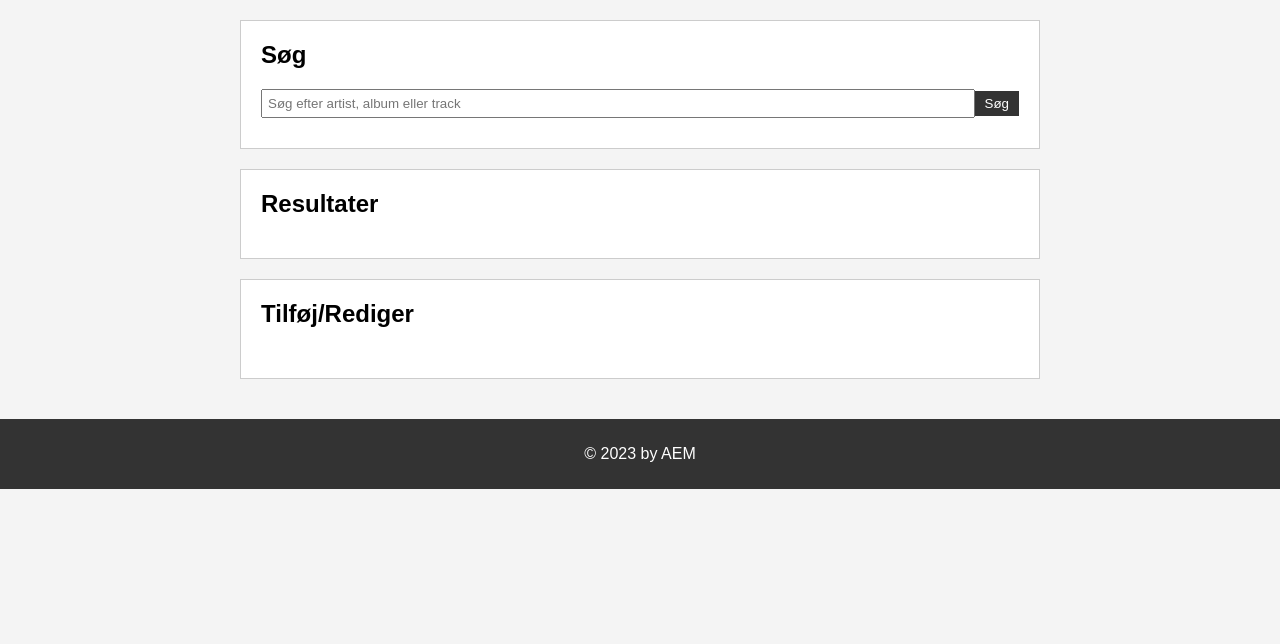
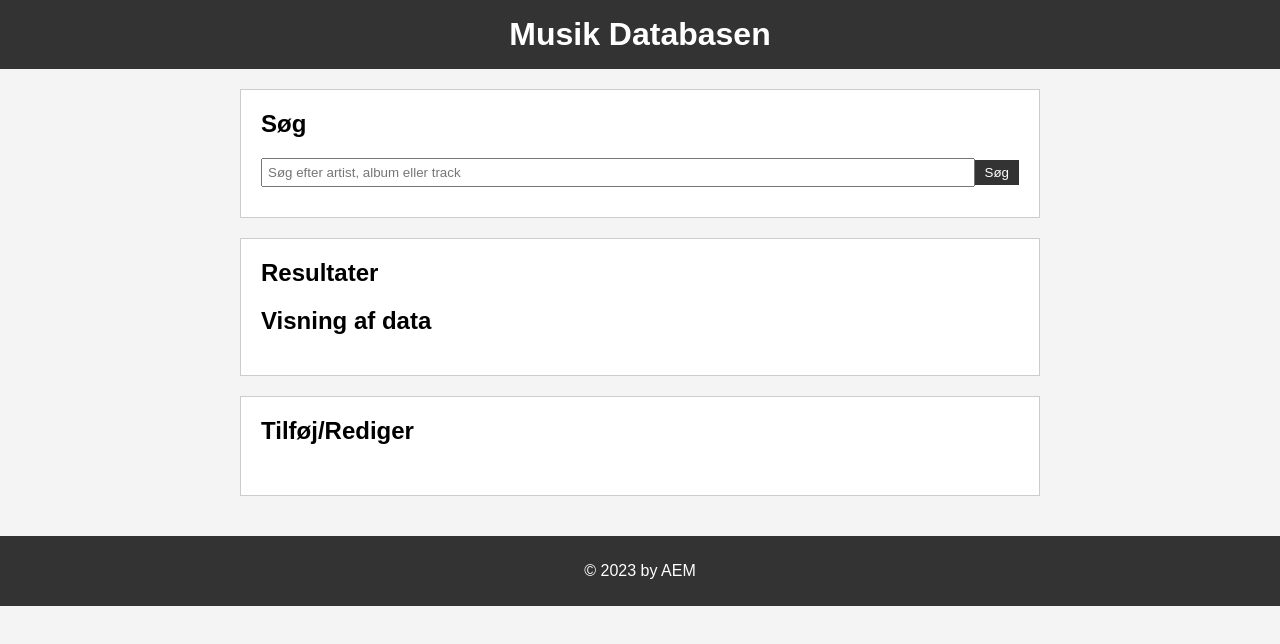
Before and after one commit to Abdiox/music-database, a plain HTML site: page frontend/index.html in a window 1280 px wide. Drawn offline with Linux system fonts and the light colour scheme.

Commit message:
Update index.html

```diff
--- a/frontend/index.html
+++ b/frontend/index.html
@@ -3,9 +3,14 @@
 <head>
     <meta charset="UTF-8">
     <meta name="viewport" content="width=device-width, initial-scale=1.0">
-    <title>Music DB</title>
+    <title>Musik DB</title>
     <link rel="stylesheet" href="style.css">
 </head>
+
+<header>
+    <h1>Musik Databasen</h1>
+</header>
+
 <main>
     <div class="search-container">
         <h2>Søg</h2>
@@ -16,8 +21,8 @@
     </div>
     <div class="result-container">
         <h2>Resultater</h2>
+        <h2>Visning af data</h2>
         <div id="search-results">
-            <!-- Resultater vil blive vist her -->
         </div>
     </div>
     <div class="add-edit-container">
@@ -26,10 +31,13 @@
             <!-- Formular til at tilføje eller redigere data -->
         </form>
     </div>
+
 </main>
+
 <footer>
     <p>&copy; 2023 by AEM</p>
 </footer>
+
     <script src="app.js"></script>
 </body>
 </html>
```
